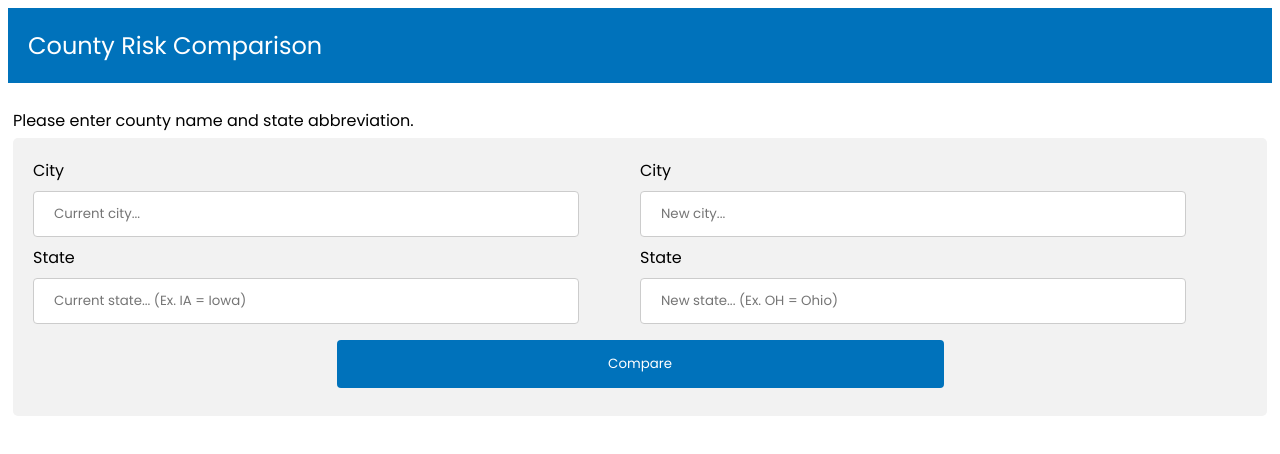
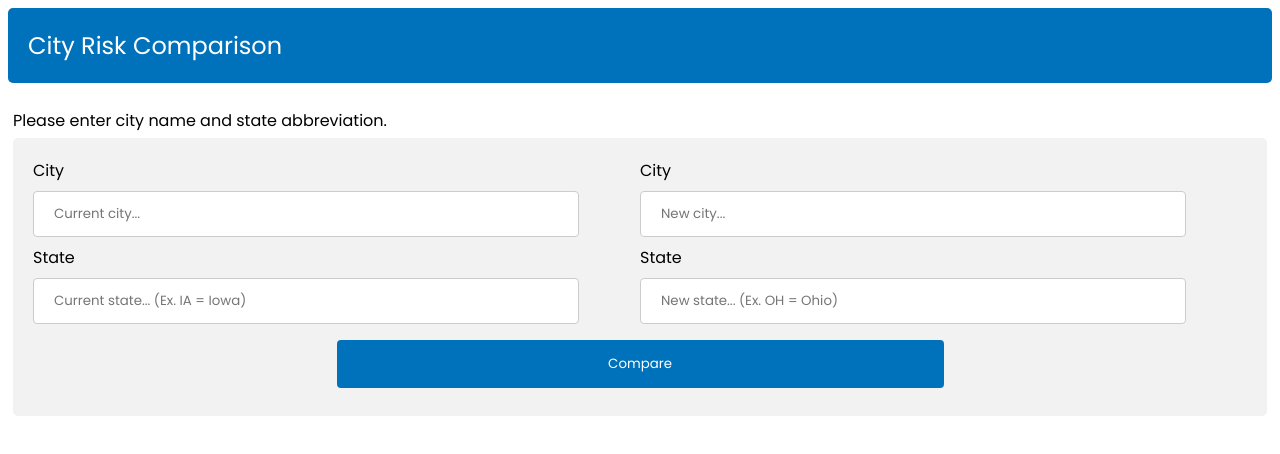
Before and after one commit to ColeHoffmann/SoftwareOneHackathon, a plain HTML site: page index.html in a window 1280 px wide. Drawn offline with Linux system fonts and the light colour scheme.

Commit message:
minor cosmetic changes

```diff
--- a/index.html
+++ b/index.html
@@ -3,7 +3,7 @@
 
 <head>
   <meta charset="utf-8">
-  <title> County Risk Comparison
+  <title> City Risk Comparison
   </title>
   <meta name="author" content="">
   <meta name="description" content="">
@@ -16,9 +16,9 @@
 
 <body>
   <div class="header">
-    County Risk Comparison
+    City Risk Comparison
   </div>
-  <p>Please enter county name and state abbreviation.</p>
+  <p>Please enter city name and state abbreviation.</p>
   <div class="container">
     <form id="frm1">
       <div class="leftColumn">
--- a/styles.css
+++ b/styles.css
@@ -12,6 +12,7 @@ p{
     color: white;
     background-color: #0072bb;
     padding: 20px;
+    border-radius: 5px;
 }
 
 input[type=text], select {
@@ -72,7 +73,7 @@ input[type=text], select {
   }
 
   .result{
-    width: 100%;
+    width: auto;
   }
 
   .compareTable{
```
